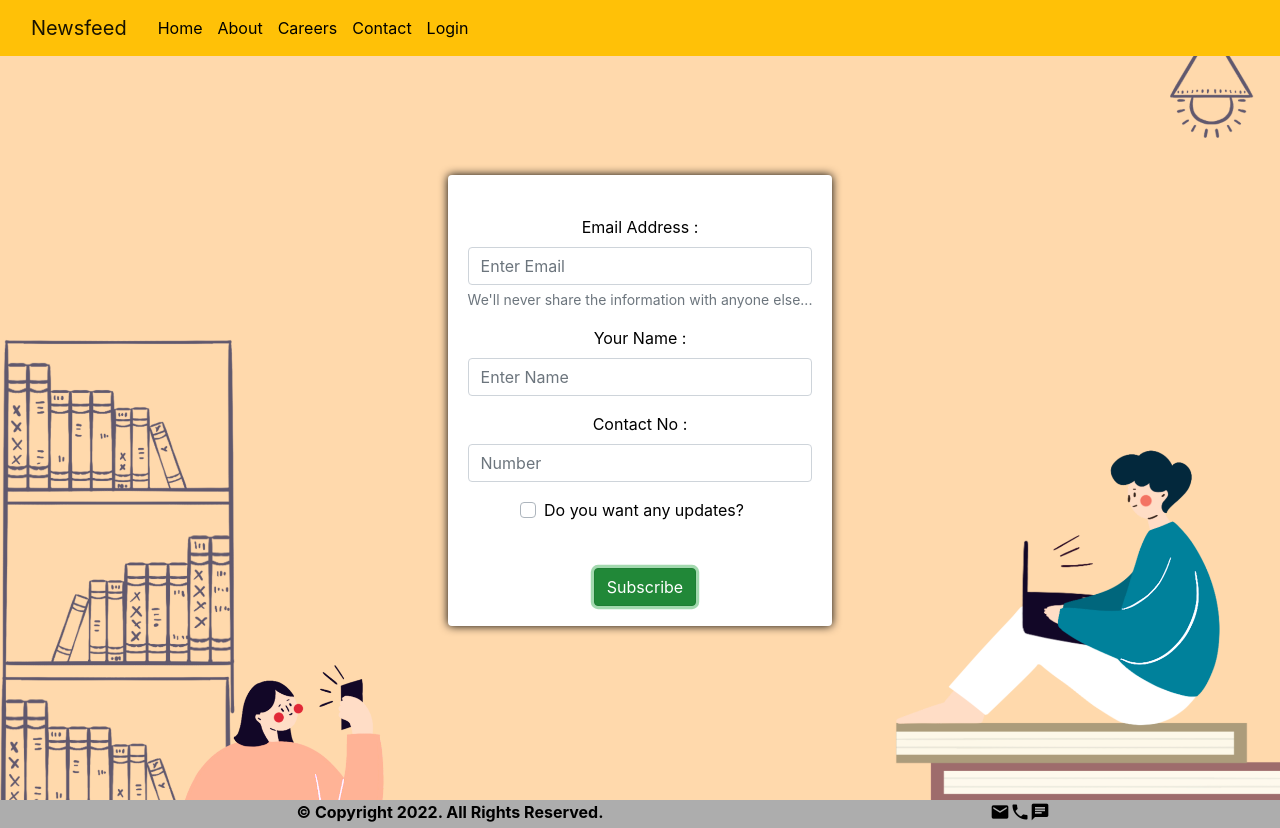
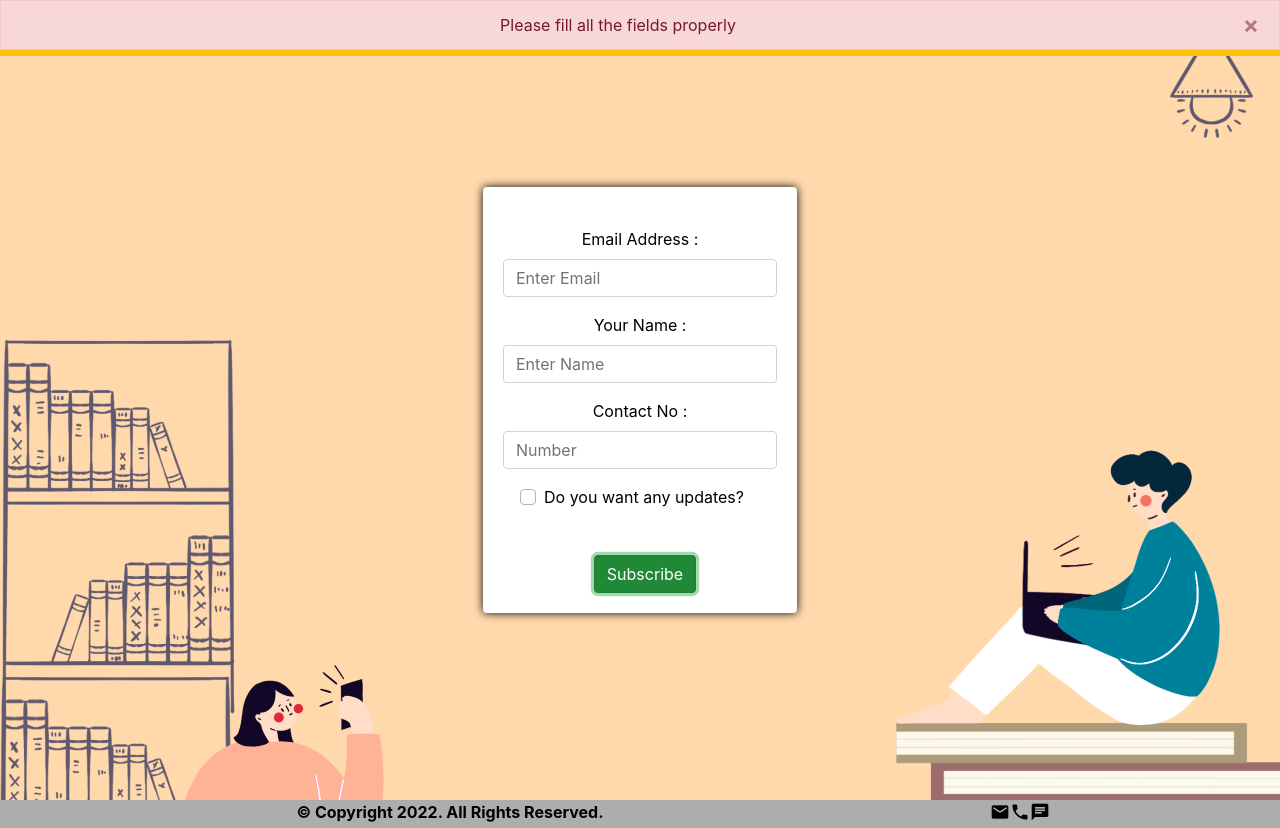
Before and after one commit to mohit7shah/newsfeed, a Vue app: page /contact in a window 1280 px wide. Both pictures are taken after a click on the button "Subscribe". Built offline with nearby package versions, Linux system fonts and the light colour scheme; a web font is replaced by a local one.

Commit message:
Final Complete

```diff
--- a/src/App.vue
+++ b/src/App.vue
@@ -17,12 +17,4 @@ export default {
 };
 </script>
 
-<style>
-/* #app {
-  font-family: Avenir, Helvetica, Arial, sans-serif;
-  -webkit-font-smoothing: antialiased;
-  -moz-osx-font-smoothing: grayscale;
-  text-align: center;
-  color: #2c3e50;
-} */
-</style>
+<style></style>
--- a/src/components/Footer.vue
+++ b/src/components/Footer.vue
@@ -18,7 +18,6 @@
 <style scoped>
 .footer {
   background: rgb(173, 173, 173);
-  /* height: 35px; */
   width: 100%;
 }
 .container {
--- a/src/components/Header.vue
+++ b/src/components/Header.vue
@@ -40,14 +40,12 @@ export default {
   },
   computed: {
     isLoginFun() {
-      // return this.$store.getters.isLogin;
       let isLogin;
       if (localStorage.getItem("isLogin") == "true") {
         isLogin = true;
       } else {
         isLogin = false;
       }
-      // console.log(isLogin);
       return isLogin;
     },
   },
@@ -62,8 +60,6 @@ export default {
     },
     logout() {
       console.log("hii");
-      // this.authenticated = false;
-      // this.$store.commit("logout");
       this.modalShow = true;
       // alert("Logout Successful");
     },
--- a/src/components/ProductItem.vue
+++ b/src/components/ProductItem.vue
@@ -30,7 +30,6 @@
 </template>
 
 <script>
-// import axios from "axios";
 export default {
   props: ["id", "title", "author", "description", "searchTxt"],
   data() {
@@ -73,9 +72,6 @@ export default {
       this.modalShow = false;
       this.newsId = "";
     },
-    // handlingCancel() {
-    //   this.modalShow = false;
-    // },
     editButton(id) {
       if (localStorage.getItem("isLogin") == "true") {
         // alert("Are you sure you want to edit this data?");
--- a/src/main.js
+++ b/src/main.js
@@ -6,13 +6,10 @@ import store from "../src/store";
 import { BAlert } from "bootstrap-vue";
 Vue.component("b-alert", BAlert);
 
-// Import Bootstrap an BootstrapVue CSS files (order is important)
 import "bootstrap/dist/css/bootstrap.css";
 import "bootstrap-vue/dist/bootstrap-vue.css";
 
-// Make BootstrapVue available throughout your project
 Vue.use(BootstrapVue);
-// Optionally install the BootstrapVue icon components plugin
 Vue.use(IconsPlugin);
 
 Vue.config.productionTip = false;
--- a/src/store/index.js
+++ b/src/store/index.js
@@ -51,7 +51,6 @@ export default new Vuex.Store({
     addItem(state, news) {
       console.log(news);
       state.news.push(news);
-      // commit("addNews", news);
     },
     logout(state) {
       state.authenticated = false;
@@ -64,7 +63,6 @@ export default new Vuex.Store({
       state.authenticated = true;
     },
     setId(state, id) {
-      // console.log("store" + id);
       state.id = id;
     },
     editItem(state, news) {
@@ -85,7 +83,6 @@ export default new Vuex.Store({
           "https://newsapi.org/v2/top-headlines?sources=techcrunch&apiKey=d8fe6a83554f47b2852cbf2a25489f58"
         )
         .then((response) => {
-          // console.log(response.data.articles);
           commit("setProduct", response.data.articles);
         });
     },
@@ -93,7 +90,6 @@ export default new Vuex.Store({
 
   getters: {
     newsDetails(state) {
-      // console.log(state.news);
       return state.news;
     },
     isLogin(state) {
--- a/src/views/Contact.vue
+++ b/src/views/Contact.vue
@@ -1,12 +1,28 @@
 <template>
   <div class="contact">
+    <b-alert
+      v-model="showAlert"
+      class="position-fixed fixed-top m-0 rounded-0"
+      style="z-index: 2000"
+      variant="danger"
+      dismissible
+    >
+      Please fill all the fields properly
+    </b-alert>
+    <b-modal
+      v-model="modalShow"
+      @ok="handlingokay"
+      ok-only
+      title="You have subscribed to our newsletter"
+    >
+      Data added Successfully!</b-modal
+    >
     <b-card class="data">
       <b-form-group
         id="input-group-1"
         label="Email Address :"
         label-for="input-1"
         size="20"
-        description="We'll never share the information with anyone else..."
       >
         <b-form-input
           id="input-1"
@@ -50,6 +66,8 @@
 export default {
   data() {
     return {
+      showAlert: false,
+      modalShow: false,
       form: {
         email: "",
         name: "",
@@ -59,6 +77,12 @@ export default {
     };
   },
   methods: {
+    handlingokay() {
+      this.modalShow = false;
+      this.$router.push({
+        path: "/",
+      });
+    },
     onsubmit() {
       if (
         this.form.email == "" ||
@@ -66,23 +90,22 @@ export default {
         this.form.number == "" ||
         this.form.checked == ""
       ) {
-        this.$bvToast.toast("Please fill all the fields", {
-          title: "Error",
-          variant: "danger",
-          solid: true,
-          toastClass: "toast-top-right",
-          noautoHide: true,
-        });
-        // } else if (this.form.name != "/^[a-zA-Z ]+$/") {
-        //   this.$bvToast.toast("Please fill all the fields", {
-        //     title: "Error",
-        //     variant: "danger",
-        //     solid: true,
-        //     toastClass: "toast-top-right",
-        //     noautoHide: true,
-        //   });
+        this.showAlert = true;
       } else {
-        alert("Subscribed");
+        console.log(/^[a-zA-Z0-9+_.-]+@[a-zA-Z0-9.-]+$/.test(this.form.email));
+        console.log(/^[a-zA-Z]/.test(this.form.name));
+        console.log(/^[0-9]/.test(this.form.email));
+
+        if (
+          !/^[a-zA-Z0-9+_.-]+@[a-zA-Z0-9.-]+$/.test(this.form.email) &&
+          this.form.number.length != 10 &&
+          !/^[A-Za-z]/.test(this.form.name) &&
+          !/^[0-9]/.test(this.form.number)
+        ) {
+          this.showAlert = true;
+        } else {
+          this.modalShow = true;
+        }
       }
     },
   },
--- a/src/views/Login.vue
+++ b/src/views/Login.vue
@@ -68,8 +68,6 @@ export default {
           this.input.username == this.$parent.mockAccount.username &&
           this.input.password == this.$parent.mockAccount.password
         ) {
-          // this.$emit("authenticated", true);
-          // this.$store.commit("login");
           this.modalShow = true;
         } else {
           // alert("error in login");
@@ -89,7 +87,6 @@ export default {
 <style scoped>
 .login {
   padding-top: 150px;
-  /* width: 100%; */
   height: 100vh;
   padding-left: 250px;
   padding-right: 150px;
```
Also changed, not shown: src/views/AddItem.vue (+0 -21 lines), src/views/Home.vue (+0 -16 lines).
